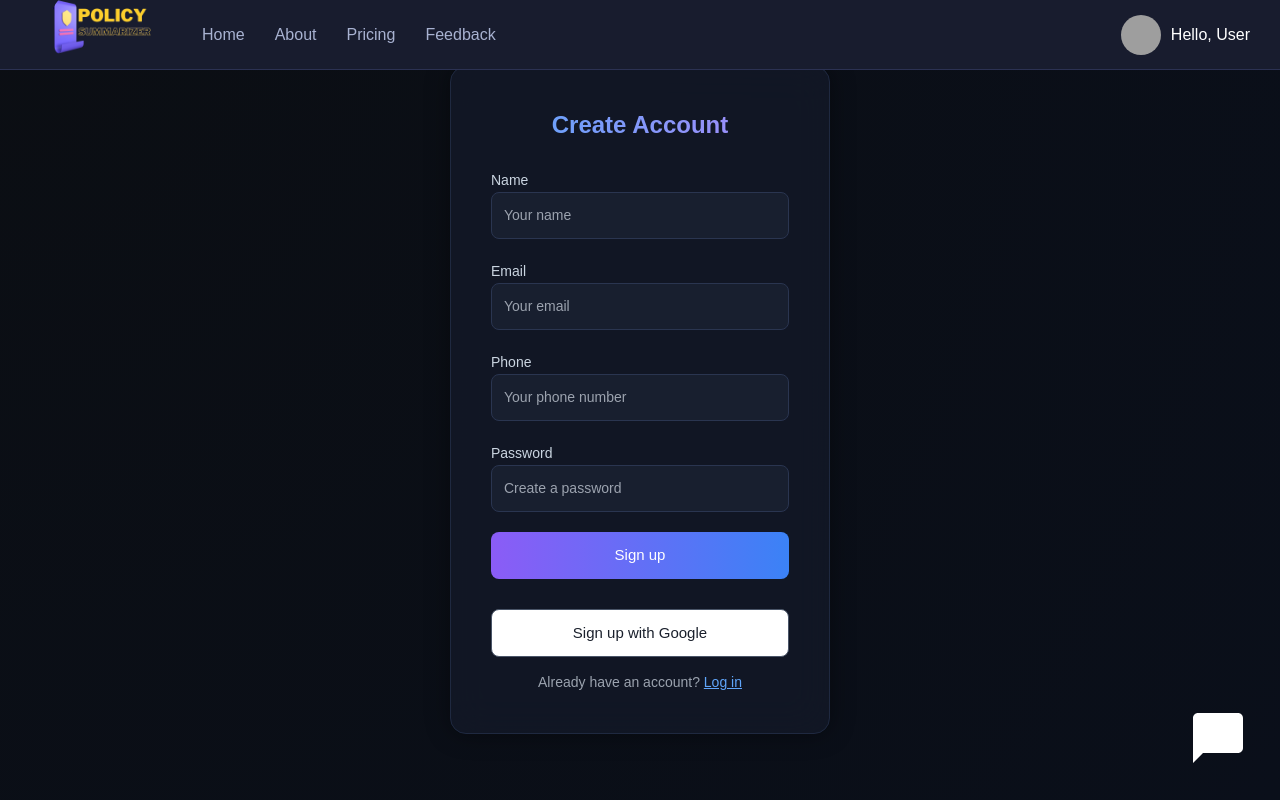
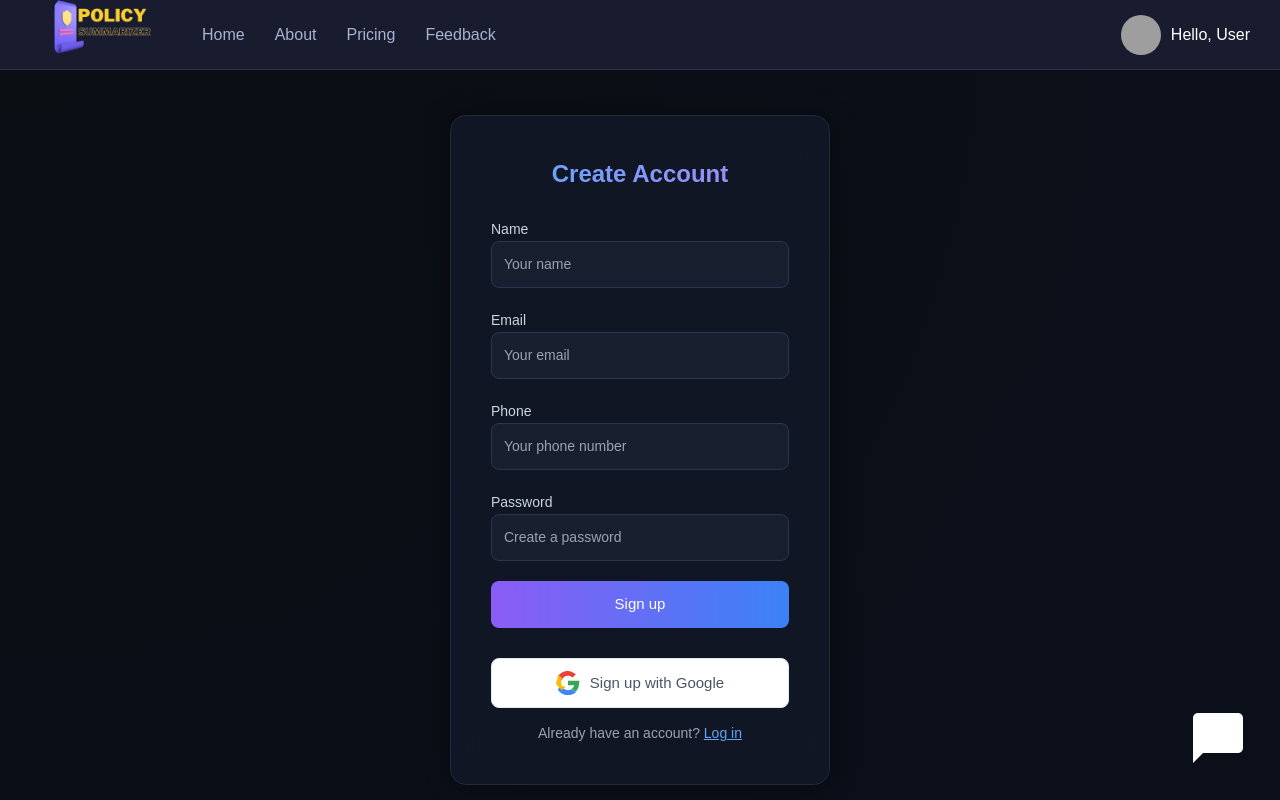
Before and after one commit to Ro706/project_policy, a React (Vite) app: page /signup in a window 1280 px wide. Built offline with nearby package versions, Linux system fonts and the light colour scheme; grey boxes are pictures that could not be loaded.

Commit message:
Adding [25-11-2025] Adding Google Firebase Auth

```diff
--- a/src/account.css
+++ b/src/account.css
@@ -35,6 +35,17 @@
   margin: 4px 0 0;
   color: #a8b2d1;
   font-size: 1.1em;
+}
+
+.readonly-explanation {
+  font-size: 0.8em;
+  color: #a8b2d1;
+  margin-top: 5px;
+}
+
+.form-group input[readOnly] {
+  background-color: #2a314e;
+  cursor: not-allowed;
 }
 
 .edit-button {
--- a/src/auth.css
+++ b/src/auth.css
@@ -1,5 +1,4 @@
 body {
-  margin: 0;
   padding: 0;
   font-family: "Inter", sans-serif;
   background: radial-gradient(circle at top left, #0b0e13 0%, #0a0f1a 100%);
@@ -20,6 +19,7 @@ body {
   box-shadow: 0 0 25px rgba(0, 0, 0, 0.4);
   backdrop-filter: blur(20px);
   transition: all 0.3s ease;
+  margin-top: 100px;
 }
 
 .auth-card:hover {
@@ -88,14 +88,20 @@ body {
 
 .google-btn {
     background: #fff;
-    border: 1px solid #4a5568;
-    color: #1a202c;
+    border: 1px solid #e2e8f0;
+    color: #4a5568;
     margin-top: 10px;
-    transition: background-color 0.3s ease;
+    transition: background-color 0.3s ease, box-shadow 0.3s ease;
+    display: flex;
+    align-items: center;
+    justify-content: center;
+    gap: 10px;
+    font-weight: 500;
 }
 
 .google-btn:hover {
     background-color: #f7fafc;
+    box-shadow: 0 1px 3px 0 rgba(0, 0, 0, 0.1), 0 1px 2px 0 rgba(0, 0, 0, 0.06);
 }
 
 .auth-link {
--- a/src/pages/Account.jsx
+++ b/src/pages/Account.jsx
@@ -2,6 +2,7 @@ import React, { useEffect, useState, useContext } from "react";
 import SummaryModal from "../components/SummaryModal";
 import SummaryCard from "../components/SummaryCard";
 import { UserContext } from "../context/UserContext";
+import useScript from "../hooks/useScript";
 
 const Account = () => {
   const { user, token } = useContext(UserContext);
@@ -11,14 +12,17 @@ const Account = () => {
   const [isEditing, setIsEditing] = useState(false);
   const [formData, setFormData] = useState({ name: "", email: "", phone: "" });
   const [isSubscribed, setIsSubscribed] = useState(false);
+  const [subscriptionLoading, setSubscriptionLoading] = useState(true);
+  const razorpayStatus = useScript("https://checkout.razorpay.com/v1/checkout.js");
 
   useEffect(() => {
     if (user) {
-      setFormData({ name: user.name, email: user.email, phone: user.phone });
+      setFormData({ name: user.name || "", email: user.email || "", phone: user.phone || "" });
     }
   }, [user]);
 
   const checkSubscription = async () => {
+    setSubscriptionLoading(true);
     try {
       if (!token) return;
 
@@ -34,6 +38,8 @@ const Account = () => {
     } catch (err) {
       console.error("❌ Subscription check error:", err);
       setIsSubscribed(false);
+    } finally {
+      setSubscriptionLoading(false);
     }
   };
 
@@ -74,9 +80,12 @@ const Account = () => {
         body: JSON.stringify(formData),
       });
 
-      if (!res.ok) throw new Error("Failed to update user.");
+      const data = await res.json();
+      if (!res.ok) {
+        console.error('User update failed with errors:', data.errors);
+        throw new Error(data.errors ? data.errors[0].msg : 'Failed to update user.');
+      }
 
-      const data = await res.json();
       // The user state will be updated through the context, no need to setUser here
       setIsEditing(false);
     } catch (err) {
@@ -112,6 +121,11 @@ const Account = () => {
   };
 
   const handlePayment = async () => {
+    if (razorpayStatus !== 'ready') {
+      console.log('Razorpay script not ready');
+      return;
+    }
+
     try {
       if (!token) throw new Error("No token found, please log in again.");
 
@@ -233,10 +247,9 @@ const Account = () => {
                 id="email"
                 type="email"
                 value={formData.email}
-                onChange={(e) =>
-                  setFormData({ ...formData, email: e.target.value })
-                }
+                readOnly
               />
+              <span className="readonly-explanation">Email address cannot be changed.</span>
             </div>
             <div className="form-group">
               <label htmlFor="phone">Phone</label>
@@ -267,10 +280,14 @@ const Account = () => {
 
       <div className="subscription-info">
         <h3>Subscription Status</h3>
-        {isSubscribed ? (
+        {subscriptionLoading ? (
+          <p>Loading status...</p>
+        ) : isSubscribed ? (
           <p>You are subscribed!</p>
         ) : (
-          <button onClick={handlePayment}>Subscribe</button>
+          <button onClick={handlePayment}  disabled={razorpayStatus !== 'ready'}>
+            Subscribe
+          </button>
         )}
       </div>
 
--- a/src/pages/Login.jsx
+++ b/src/pages/Login.jsx
@@ -88,7 +88,13 @@ const Login = () => {
           Log in
         </button>
         <button type="button" onClick={handleGoogleSignIn} className="auth-button google-btn">
-          Sign in with Google
+          <svg xmlns="http://www.w3.org/2000/svg" viewBox="0 0 48 48" width="24px" height="24px">
+            <path fill="#EA4335" d="M24 9.5c3.54 0 6.71 1.22 9.21 3.6l6.62-6.62C34.11 2.83 29.41 0 24 0 14.4 0 6.4 5.2 2.8 12.7l7.9 6.1C13.4 12.9 18.2 9.5 24 9.5z"/>
+            <path fill="#34A853" d="M46.9 24c0-1.57-.13-3.08-.38-4.5L24 19.5v8.9h12.4c-.6 3.18-2.4 5.5-5.1 7.2l7.9 6.1c4.6-4.5 7.2-11.1 7.2-19.7z"/>
+            <path fill="#4285F4" d="M24 48c6.4 0 11.9-2.1 15.9-5.7l-7.9-6.1c-2.1 1.4-4.8 2.3-8 2.3-5.8 0-10.6-3.4-12.4-8.3l-7.9 6.1C6.4 42.8 14.4 48 24 48z"/>
+            <path fill="#FBBC05" d="M11.6 29.6c-.9-2.5-1.4-5.2-1.4-8s.5-5.5 1.4-8l-7.9-6.1C5.2 15.2 0 21.4 0 24s5.2 8.8 11.6 13.9l7.9-6.1z"/>
+          </svg>
+          <span>Sign in with Google</span>
         </button>
       </form>
 
--- a/src/pages/Signup.jsx
+++ b/src/pages/Signup.jsx
@@ -113,7 +113,13 @@ const Signup = () => {
           Sign up
         </button>
         <button type="button" onClick={handleGoogleSignUp} className="auth-button google-btn">
-          Sign up with Google
+          <svg xmlns="http://www.w3.org/2000/svg" viewBox="0 0 48 48" width="24px" height="24px">
+            <path fill="#EA4335" d="M24 9.5c3.54 0 6.71 1.22 9.21 3.6l6.62-6.62C34.11 2.83 29.41 0 24 0 14.4 0 6.4 5.2 2.8 12.7l7.9 6.1C13.4 12.9 18.2 9.5 24 9.5z"/>
+            <path fill="#34A853" d="M46.9 24c0-1.57-.13-3.08-.38-4.5L24 19.5v8.9h12.4c-.6 3.18-2.4 5.5-5.1 7.2l7.9 6.1c4.6-4.5 7.2-11.1 7.2-19.7z"/>
+            <path fill="#4285F4" d="M24 48c6.4 0 11.9-2.1 15.9-5.7l-7.9-6.1c-2.1 1.4-4.8 2.3-8 2.3-5.8 0-10.6-3.4-12.4-8.3l-7.9 6.1C6.4 42.8 14.4 48 24 48z"/>
+            <path fill="#FBBC05" d="M11.6 29.6c-.9-2.5-1.4-5.2-1.4-8s.5-5.5 1.4-8l-7.9-6.1C5.2 15.2 0 21.4 0 24s5.2 8.8 11.6 13.9l7.9-6.1z"/>
+          </svg>
+          <span>Sign up with Google</span>
         </button>
       </form>
 
```
Also changed, not shown: 1 other file (tests, documents, lock files or other folders).
